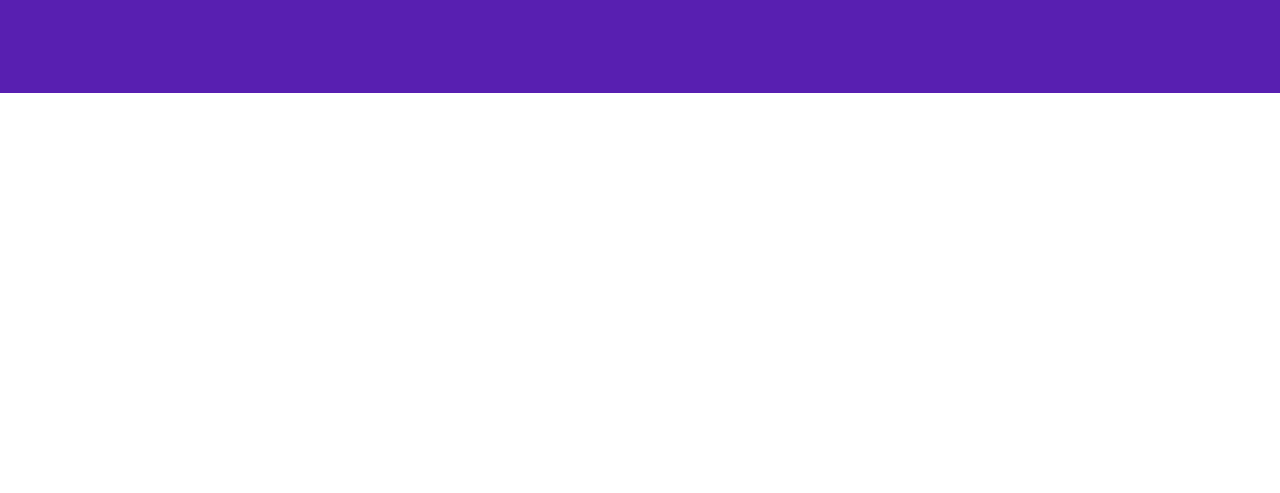
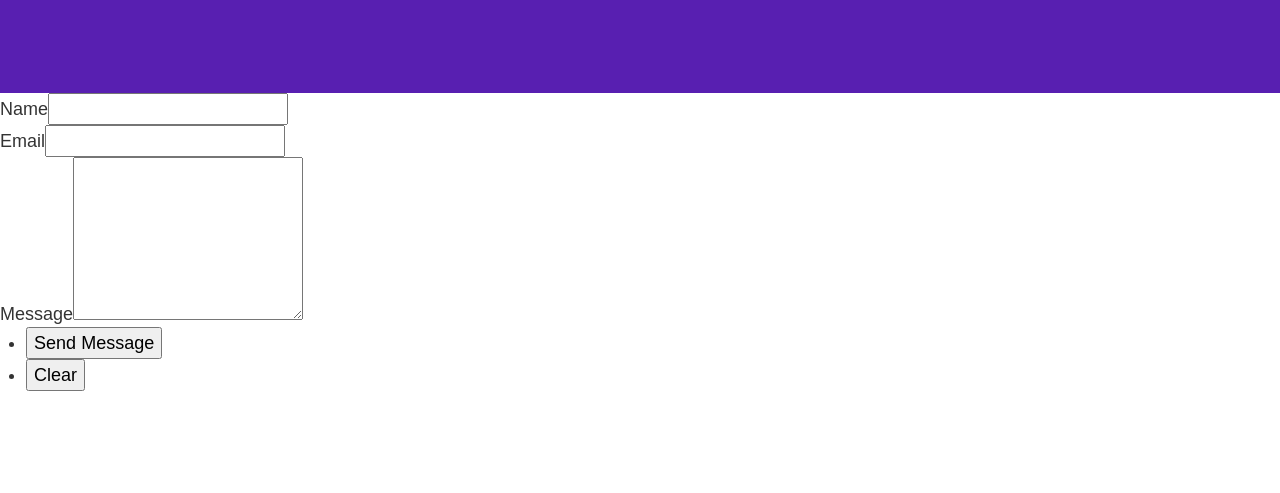
Before and after one commit to glancer000/codebase, a Gatsby site: page /project in a window 1280 px wide. Shown: the part 307-800 px from the top of the page. Built offline with nearby package versions, Linux system fonts and the light colour scheme; Gatsby itself is replaced by a stand-in of ours.

```diff
--- a/src/components/callToAction.js
+++ b/src/components/callToAction.js
@@ -10,7 +10,7 @@
 
 
     return(
-        <header className={layoutStyles.background}>
+        <section className={callToActionStyles.container}>
             <div className={callToActionStyles.content}>
                 <div className={callToActionStyles.title}>
                     <h1 className={callToActionStyles.header}>We develop once,<br/> you deploy everywhere</h1>
@@ -19,7 +19,7 @@
                 <div className={callToActionStyles.holder}><img src={phone} alt="phone" className={callToActionStyles.image}/></div>
             </div>
 
-        </header>
+        </section>
     )
 }
 
--- a/src/components/hero.js
+++ b/src/components/hero.js
@@ -1,7 +1,7 @@
 import React from 'react'
 
 import headerStyles from './hero.module.scss'
-import phone from '../images/front.png';
+import codebaseIllustration from '../images/codebase-illustration.png'
 
 
 const Hero = () => {
@@ -14,7 +14,7 @@
                     <h1 className={headerStyles.header}>We develop once,<br/> you deploy everywhere</h1>
                     <h5 className={headerStyles.subheader}>A cross-platform development development studio to bring your project to life.</h5>
                 </div>
-                <div className={headerStyles.holder}><img src={phone} alt="phone" className={headerStyles.image}/></div>
+                <div className={headerStyles.holder}><img src={codebaseIllustration} alt="phone" className={headerStyles.image}/></div>
             </div>
 
         </header>
--- a/src/components/layout.module.scss
+++ b/src/components/layout.module.scss
@@ -1,6 +1,5 @@
 .container {
     margin: 0 auto;
-    padding: 1rem;
     display: flex;
     flex-direction: column;
     min-height: 100vh;
--- a/src/pages/project.js
+++ b/src/pages/project.js
@@ -11,7 +11,28 @@
         <div>
             <HeroProject/>
             <Layout>
-
+            <form method="post" action="#">
+  <div className="field half first">
+    <label htmlFor="name">Name</label>
+    <input type="text" name="name" id="name" />
+  </div>
+  <div className="field half">
+    <label htmlFor="email">Email</label>
+    <input type="text" name="email" id="email" />
+  </div>
+  <div className="field">
+    <label htmlFor="message">Message</label>
+    <textarea name="message" id="message" rows="6" />
+  </div>
+  <ul className="actions">
+    <li>
+      <input type="submit" value="Send Message" className="special" />
+    </li>
+    <li>
+      <input type="reset" value="Clear" />
+    </li>
+  </ul>
+</form>
             </Layout>
         </div>
 
```
Also changed, not shown: src/pages/index.js (+5 -16 lines), src/images/codebase-illustration.png (added).
